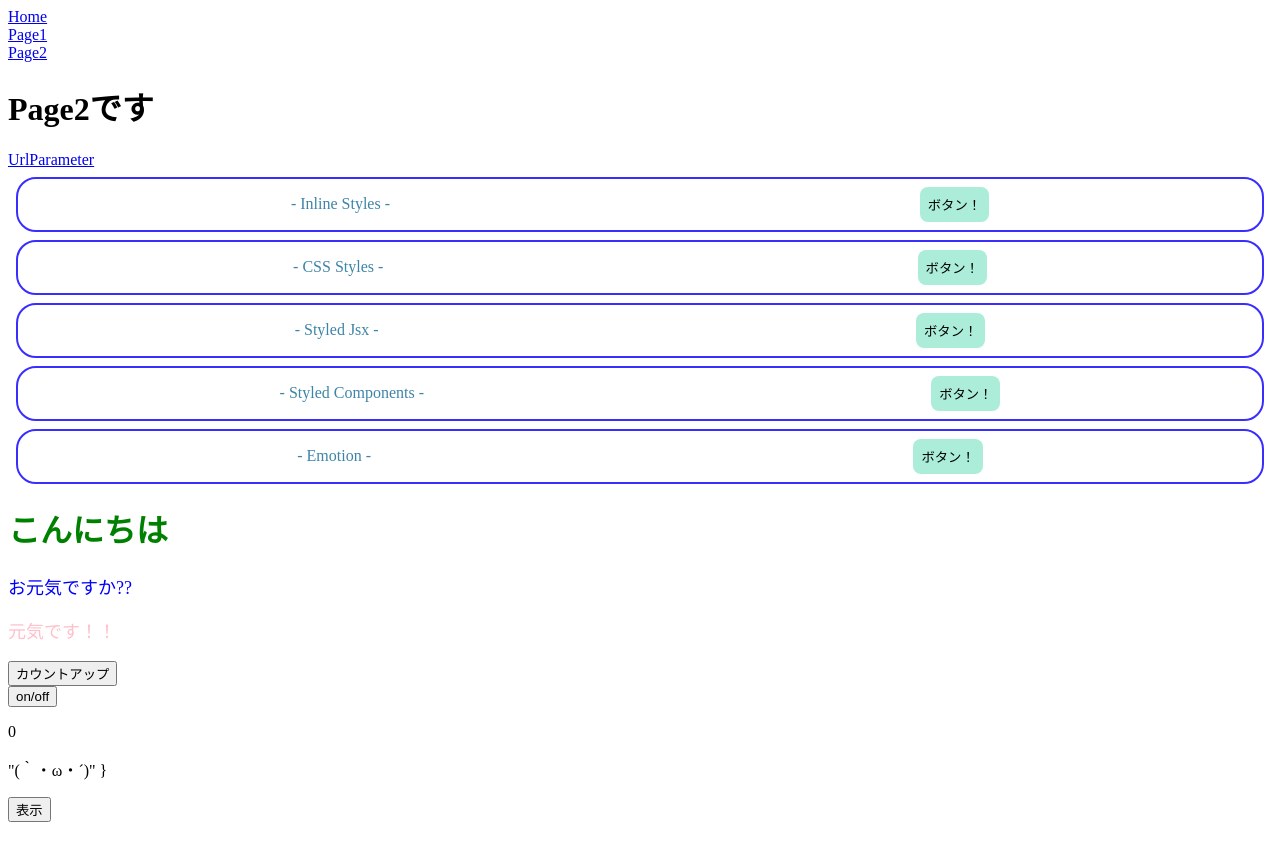
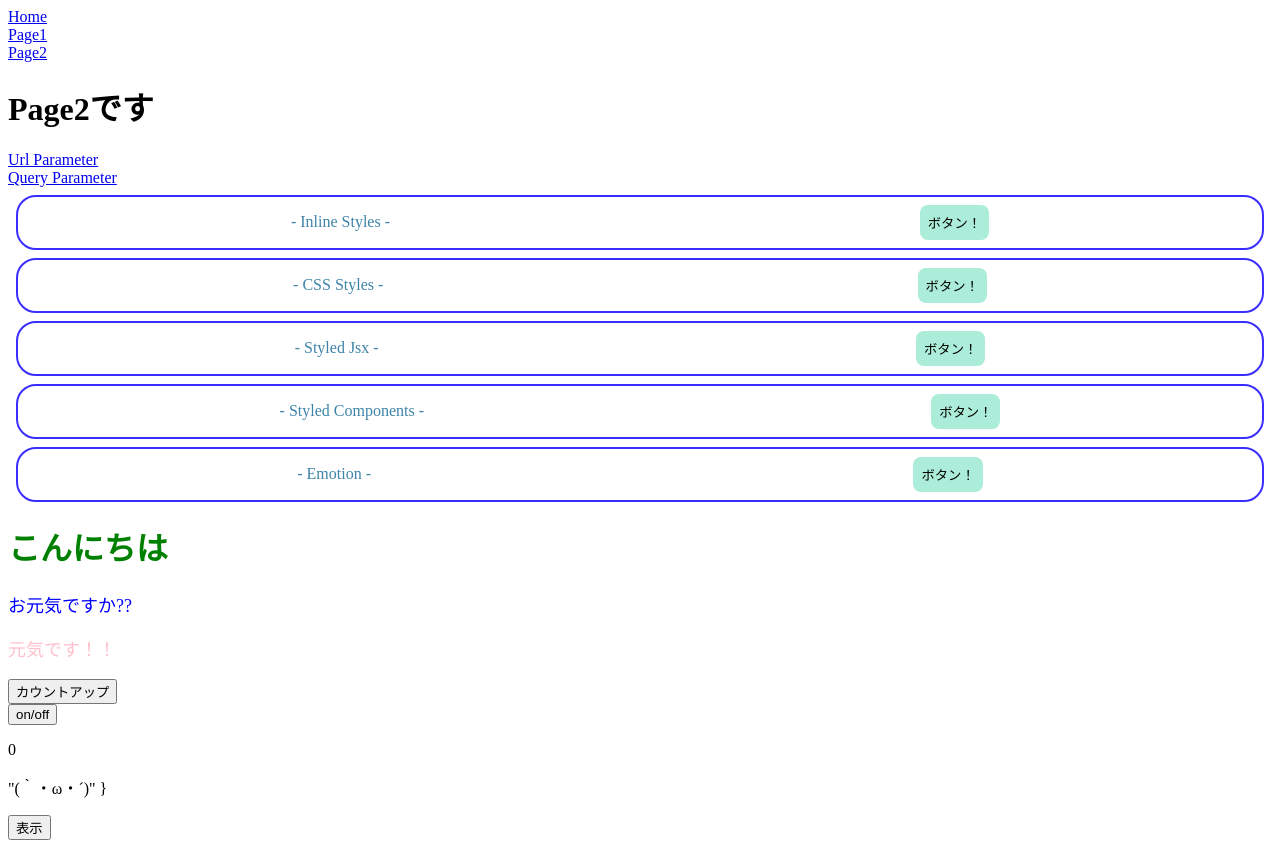
Before and after one commit to terra-namibia/react-basics-1, a React (Create React App) app: page /page2 in a window 1280 px wide. Built offline with nearby package versions, Linux system fonts and the light colour scheme.

Commit message:
add query parameter

```diff
--- a/src/Page2.jsx
+++ b/src/Page2.jsx
@@ -4,7 +4,9 @@ export const Page2 = () => {
   return (
     <div>
       <h1>Page2です</h1>
-      <Link to="page2/100">UrlParameter</Link>
+      <Link to="page2/100">Url Parameter</Link>
+      <br />
+      <Link to="page2/100?name=apple"> Query Parameter</Link>
     </div>
   );
 };
--- a/src/UrlParamater.jsx
+++ b/src/UrlParamater.jsx
@@ -1,11 +1,14 @@
-import { useParams } from "react-router-dom";
+import { useLocation, useParams } from "react-router-dom";
 
 export const UrlParameter = () => {
   const { id } = useParams();
+  const { search } = useLocation();
+  const query = new URLSearchParams(search);
   return (
     <div>
       <h1>UrlParameterです</h1>
       <p>id: {id}です</p>
+      <p>query: {query.get("name")}です</p>
     </div>
   );
 };
```
